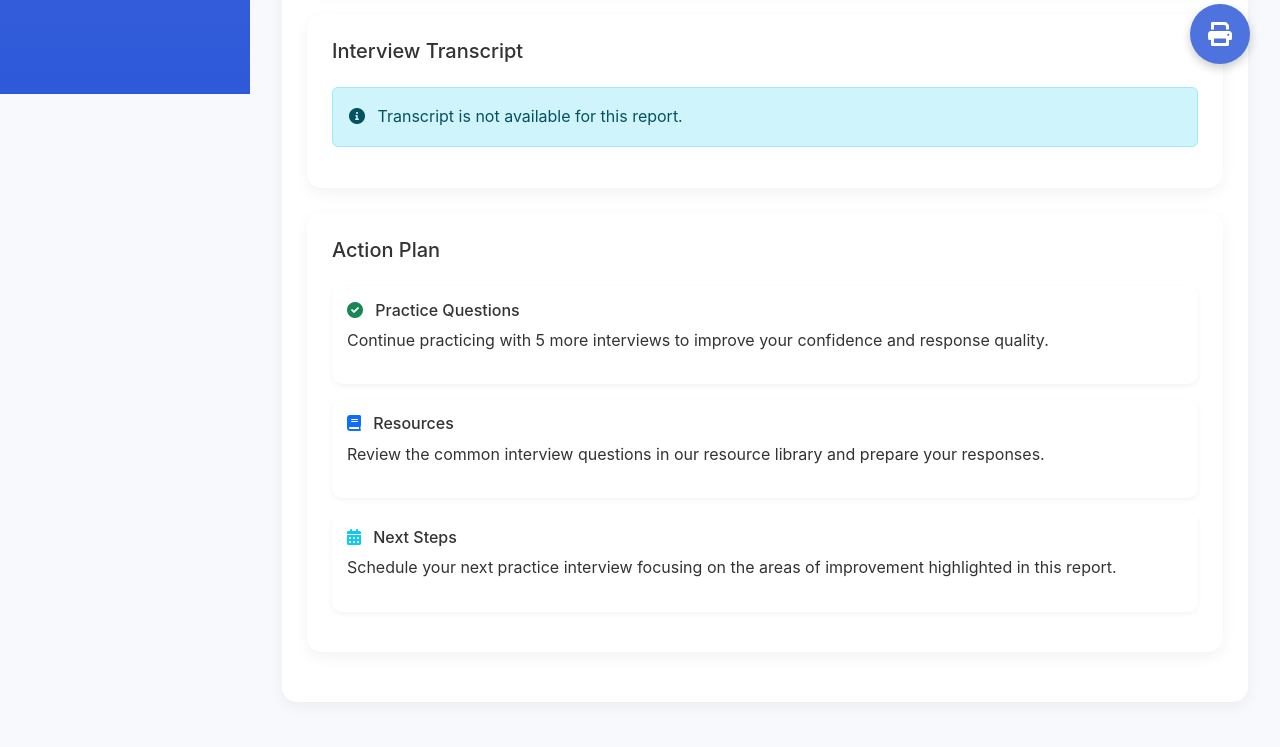
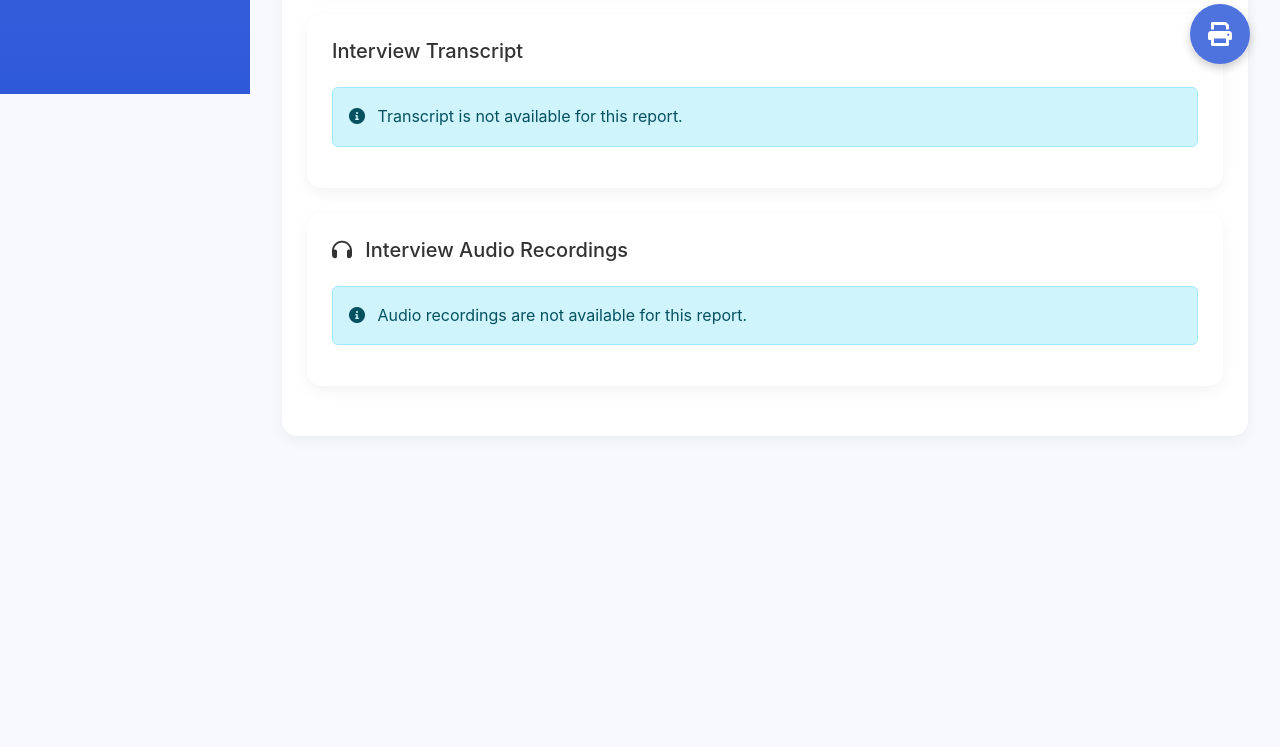
Before and after one commit to kanchang12/ready4job, a Flask app: page /report/1 in a window 1280 px wide. Shown: the part 706-1453 px from the top of the page. After the commit the page ends 1051 px from the top, so only its background shows below. Run offline with Flask 3, Linux system fonts and the light colour scheme; a user stored in the database is signed in; tables that the repository leaves empty hold one stand-in row (values such as "Sample post").

Commit message:
Update report.html

```diff
--- a/templates/report.html
+++ b/templates/report.html
@@ -435,25 +435,88 @@
                     {% endif %}
                 </div>
 
-                <!-- Action Plan -->
-                <div class="dashboard-card mt-4">
-                    <h5 class="mb-4">Action Plan</h5>
+                <!-- Audio Section -->
+<div class="dashboard-card mt-4">
+    <h5 class="mb-4"><i class="fas fa-headphones me-2"></i> Interview Audio Recordings</h5>
 
-                    <div class="action-item">
-                        <h6><i class="fas fa-check-circle text-success me-2"></i> Practice Questions</h6>
-                        <p>Continue practicing with 5 more interviews to improve your confidence and response quality.</p>
-                    </div>
-
-                    <div class="action-item">
-                        <h6><i class="fas fa-book text-primary me-2"></i> Resources</h6>
-                        <p>Review the common interview questions in our resource library and prepare your responses.</p>
-                    </div>
-
-                    <div class="action-item">
-                        <h6><i class="fas fa-calendar-alt text-info me-2"></i> Next Steps</h6>
-                        <p>Schedule your next practice interview focusing on the areas of improvement highlighted in this report.</p>
+    {% if report.content.audio_files %}
+        <div class="row mb-3">
+            {% for audio_url in report.content.audio_files %}
+                <div class="col-md-6 mb-3">
+                    <div class="p-3 border rounded">
+                        <p class="mb-2"><strong>Recording {{ loop.index }}</strong></p>
+                        <audio controls class="w-100">
+                            <source src="{{ audio_url }}" type="audio/mpeg">
+                            Your browser does not support the audio element.
+                        </audio>
                     </div>
                 </div>
+            {% endfor %}
+        </div>
+    {% else %}
+        <div class="alert alert-info">
+            <i class="fas fa-info-circle me-2"></i> Audio recordings are not available for this report.
+        </div>
+    {% endif %}
+</div>
+
+<!-- Voice Metrics Section -->
+{% if report.content.voice_metrics %}
+<div class="dashboard-card mt-4">
+    <h5 class="mb-4"><i class="fas fa-chart-bar me-2"></i> Voice Analysis</h5>
+
+    <div class="row">
+        <div class="col-md-6">
+            <div class="progress-container">
+                <div class="progress-label">
+                    <span>Clarity</span>
+                    <span>{{ report.content.voice_metrics.clarity|default('75%') }}</span>
+                </div>
+                <div class="progress">
+                    <div class="progress-bar bg-primary" role="progressbar" style="width: {{ report.content.voice_metrics.clarity|default('75%') }}" aria-valuenow="75" aria-valuemin="0" aria-valuemax="100"></div>
+                </div>
+            </div>
+
+            <div class="progress-container">
+                <div class="progress-label">
+                    <span>Pace</span>
+                    <span>{{ report.content.voice_metrics.pace|default('80%') }}</span>
+                </div>
+                <div class="progress">
+                    <div class="progress-bar bg-success" role="progressbar" style="width: {{ report.content.voice_metrics.pace|default('80%') }}" aria-valuenow="80" aria-valuemin="0" aria-valuemax="100"></div>
+                </div>
+            </div>
+        </div>
+
+        <div class="col-md-6">
+            <div class="progress-container">
+                <div class="progress-label">
+                    <span>Confidence</span>
+                    <span>{{ report.content.voice_metrics.confidence|default('65%') }}</span>
+                </div>
+                <div class="progress">
+                    <div class="progress-bar bg-info" role="progressbar" style="width: {{ report.content.voice_metrics.confidence|default('65%') }}" aria-valuenow="65" aria-valuemin="0" aria-valuemax="100"></div>
+                </div>
+            </div>
+
+            <div class="progress-container">
+                <div class="progress-label">
+                    <span>Fluency</span>
+                    <span>{{ report.content.voice_metrics.fluency|default('70%') }}</span>
+                </div>
+                <div class="progress">
+                    <div class="progress-bar bg-warning" role="progressbar" style="width: {{ report.content.voice_metrics.fluency|default('70%') }}" aria-valuenow="70" aria-valuemin="0" aria-valuemax="100"></div>
+                </div>
+            </div>
+        </div>
+    </div>
+
+    <div class="mt-4 p-3 bg-light rounded">
+        <h6 class="mb-3">Voice Feedback</h6>
+        <p>{{ report.content.voice_metrics.feedback|default('Your speech was generally clear and well-paced. Try to maintain consistent volume and reduce filler words to sound more confident.') }}</p>
+    </div>
+</div>
+{% endif %}
             </div>
         </div>
     </div>
```
